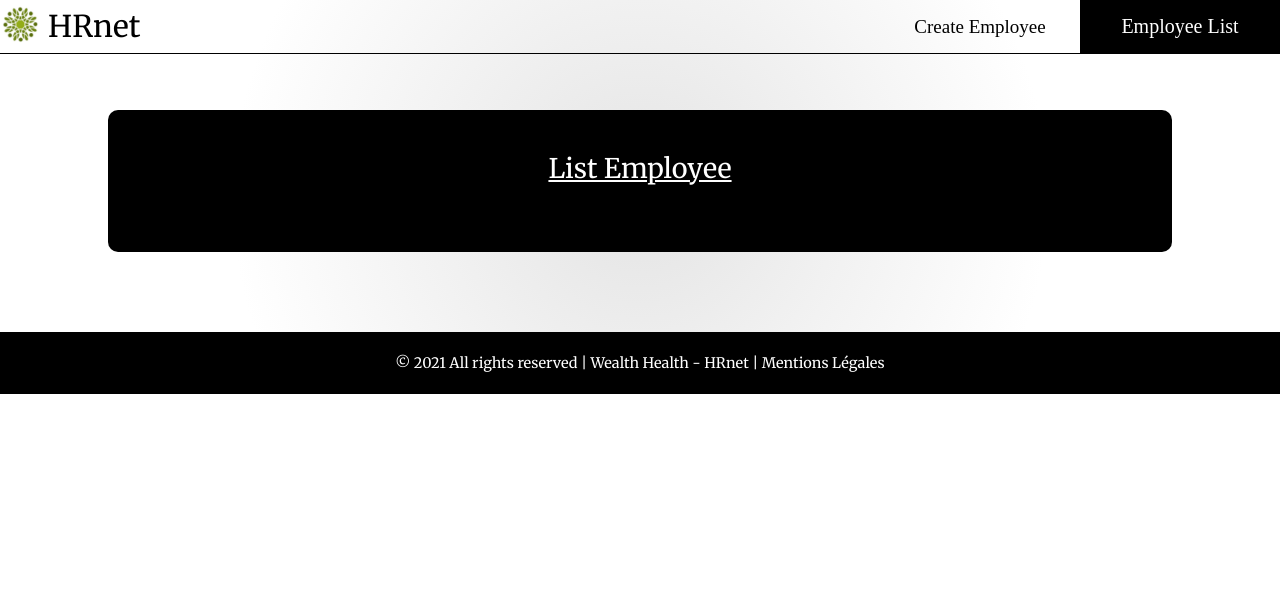
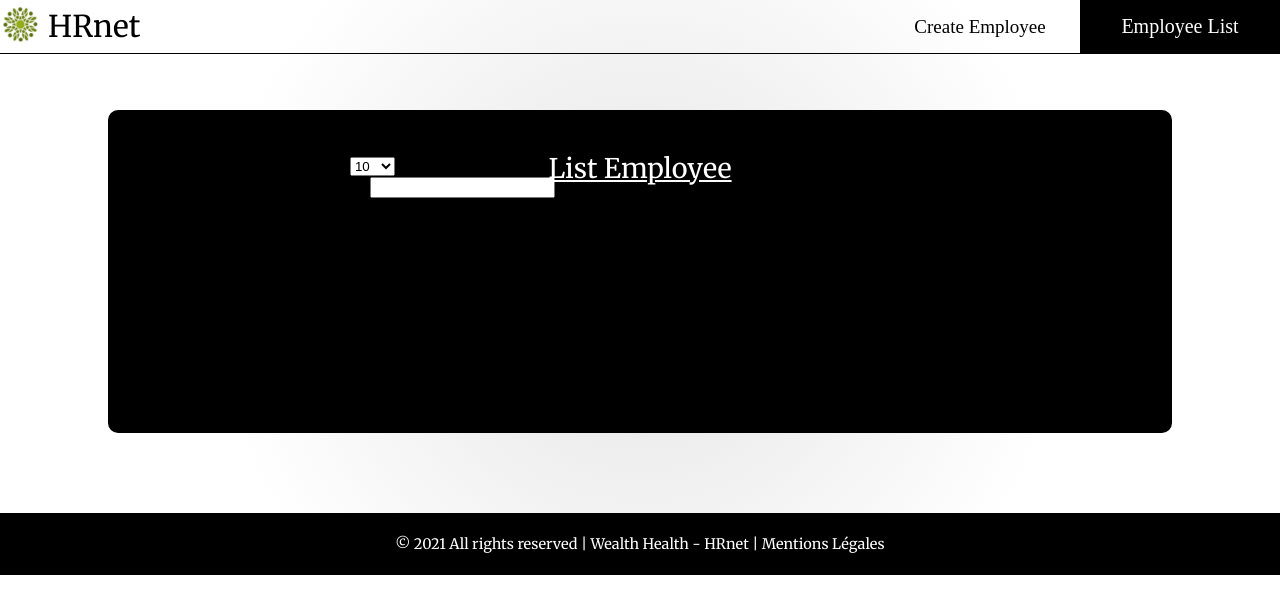
Before and after one commit to RachidBoubekeur-dev/HRnet, a React (Create React App) app: page /employee-list in a window 1280 px wide. Shown: the top 614 px of the page. Built offline with nearby package versions, Linux system fonts and the light colour scheme; a web font is replaced by a local one.

Commit message:
:hammer: begin development script for ListEmployee component smart

```diff
--- a/src/components/smart/ListEmployee/index.jsx
+++ b/src/components/smart/ListEmployee/index.jsx
@@ -4,5 +4,54 @@ import './listEmployee.css';
  * ListEmployee component smart
  */
 export const ListEmployee = () => {
-    return <p>ListEmployee</p>;
+    return (
+        <div className="listEmployee">
+            <div className="showSearch">
+                <div>
+                    <label htmlFor="show">
+                        Show
+                        <select id="show">
+                            <option>10</option>
+                            <option>25</option>
+                            <option>50</option>
+                            <option>100</option>
+                        </select>
+                        entries
+                    </label>
+                </div>
+                <div>
+                    <label htmlFor="search">Search: </label>
+                    <input type="search" id="search" />
+                </div>
+            </div>
+            <table className="table">
+                <thead>
+                    <tr>
+                        <th>First Name <p><i className="fas fa-caret-up"></i><i className="fas fa-caret-down"></i></p></th>
+                        <th>Last Name <p><i className="fas fa-caret-up"></i><i className="fas fa-caret-down"></i></p></th>
+                        <th>Start Date <p><i className="fas fa-caret-up"></i><i className="fas fa-caret-down"></i></p></th>
+                        <th>Department <p><i className="fas fa-caret-up"></i><i className="fas fa-caret-down"></i></p></th>
+                        <th>Date of Birth <p><i className="fas fa-caret-up"></i><i className="fas fa-caret-down"></i></p></th>
+                        <th>Street <p><i className="fas fa-caret-up"></i><i className="fas fa-caret-down"></i></p></th>
+                        <th>City <p><i className="fas fa-caret-up"></i><i className="fas fa-caret-down"></i></p></th>
+                        <th>State <p><i className="fas fa-caret-up"></i><i className="fas fa-caret-down"></i></p></th>
+                        <th>Zip Code <p><i className="fas fa-caret-up"></i><i className="fas fa-caret-down"></i></p></th>
+                    </tr>
+                </thead>
+                <tbody>
+                    <tr>
+                        <th colSpan="9">No data available in table</th>
+                    </tr>
+                </tbody>
+            </table>
+            <div className="showingPreviousOrNext">
+                <div>
+                    <p>Showing 0 to 0 of 0 entries</p>
+                </div>
+                <div>
+                    <p><span>Previous</span><span>Next</span></p>
+                </div>
+            </div>
+        </div>
+    );
 };
```
